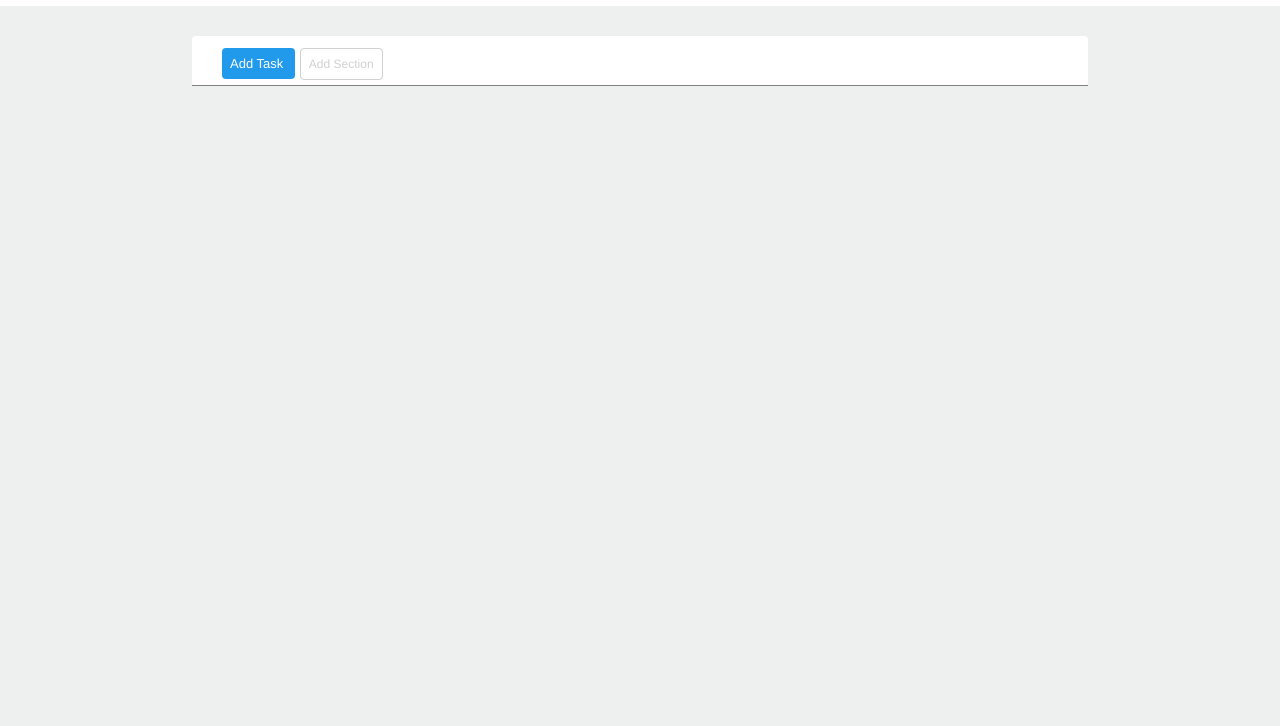
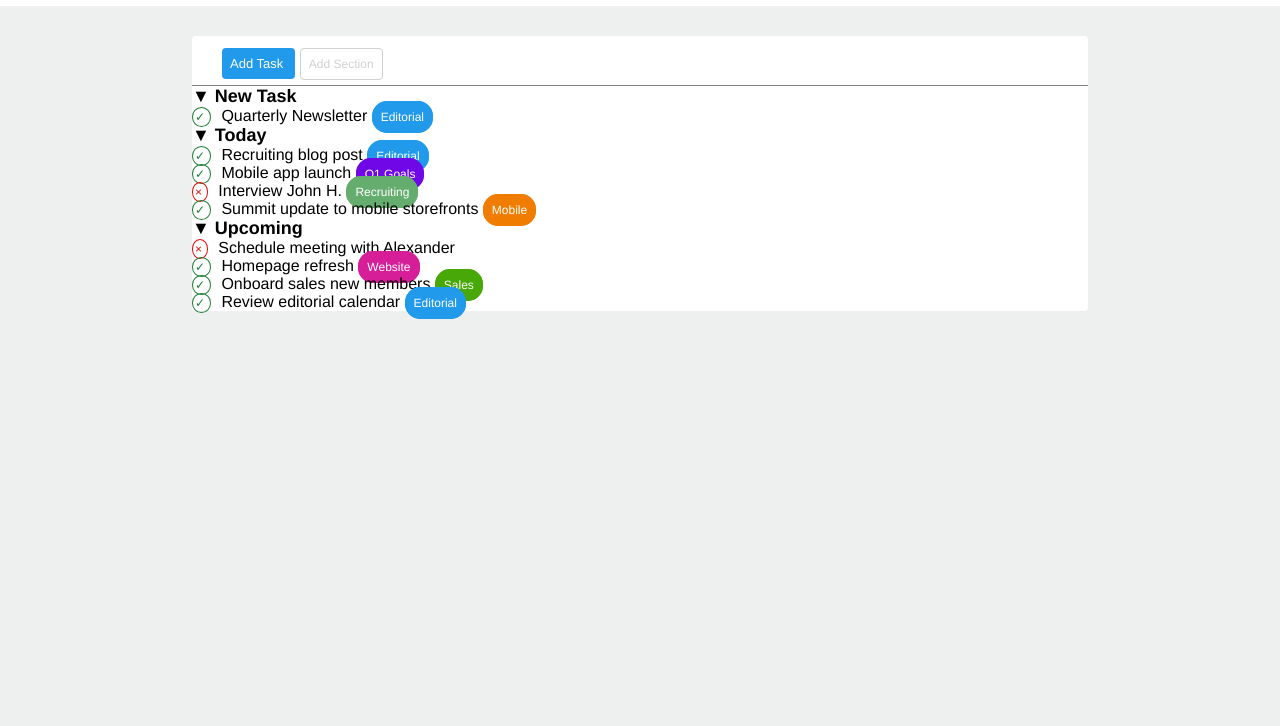
Before and after one commit to lufranski/html-css-toboolist, a plain HTML site: page index.html in a window 1280 px wide. Shown: the part 74-800 px from the top of the page. Drawn offline with Linux system fonts and the light colour scheme.

Commit message:
Created Sections

```diff
--- a/CSS/style.css
+++ b/CSS/style.css
@@ -60,3 +60,61 @@ header {
     padding-top: 20px;
     padding-left: 10px;
 }
+
+/* ToDo List Rules */
+
+.checkmark {
+    color: #1d7d33;
+    border: 1px solid #1d7d33;
+    border-radius: 50%;
+    padding: 2px;
+}
+
+.activity {
+    margin-left: 10px;
+    font-size: 16px;
+}
+
+.topic {
+    background-color: #219aeb;
+    color: white;
+    padding: 8px;
+    border: 1px solid #219aeb;
+    border-radius: 15px;
+}
+
+/* Today Rules */
+
+.xmark {
+    color: #e60707;
+    border: 1px solid #e60707;
+    border-radius: 50%;
+    padding: 2px;
+}
+
+.topic.q1-goals {
+    background-color: #6f07e6;
+    border-color: #6f07e6;
+}
+
+.topic.recruiting {
+    background-color: #65ad6e;
+    border-color: #65ad6e;
+}
+
+.topic.mobile{
+    background-color: #f07d02;
+    border-color: #f07d02;
+}
+
+/* Upcoming Rules */
+
+.topic.website {
+    background-color: #d61e99;
+    border-color: #d61e99;
+}
+
+.topic.sales{
+    background-color: #47a807;
+    border-color: #47a807;
+}
--- a/index.html
+++ b/index.html
@@ -28,6 +28,142 @@
                 </div>
             </section>
             <!-- To Do List section -->
+            <div>
+                <section>
+                    <!-- New Task Section -->
+
+                    <!-- Title -->
+
+                    <h2>&#9660; New Task
+                    </h2>
+                    <div class="checklist">
+                        <span class="checkmark">
+                            &checkmark;
+                        </span>
+                        <span class="activity">
+                            Quarterly Newsletter
+                        </span>
+                        <span class="topic">
+                            Editorial
+                        </span>
+                    </div>
+                </section>
+
+                <section>
+                    <!-- Today Section -->
+
+                    <!-- Title -->
+
+                    <h2>&#9660; Today
+                    </h2>
+                    <div class="checklist">
+                        <span class="checkmark">
+                            &checkmark;
+                        </span>
+                        <span class="activity">
+                            Recruiting blog post
+                        </span>
+                        <span class="topic">
+                            Editorial
+                        </span>
+                    </div>
+
+                    <div class="checklist">
+                        <span class="checkmark">
+                            &checkmark;
+                        </span>
+                        <span class="activity">
+                            Mobile app launch
+                        </span>
+                        <span class="topic q1-goals">
+                            Q1 Goals
+                        </span>
+                    </div>
+
+                    <div class="checklist">
+                        <span class="xmark">
+                            &times;
+                        </span>
+                        <span class="activity">
+                            Interview John H.
+                        </span>
+                        <span class="topic recruiting">
+                            Recruiting
+                        </span>
+                    </div>
+
+                    <div class="checklist">
+                        <span class="checkmark">
+                            &checkmark;
+                        </span>
+                        <span class="activity">
+                            Summit update to mobile storefronts
+                        </span>
+                        <span class="topic mobile">
+                            Mobile
+                        </span>
+                    </div>
+                </section>
+
+
+
+                <section>
+                    <!-- Upcoming Section -->
+
+                    <!-- Title -->
+
+                    <h2>&#9660; Upcoming
+                    </h2>
+                    <div class="checklist">
+                        <span class="xmark">
+                            &times;
+                        </span>
+                        <span class="activity">
+                            Schedule meeting with Alexander
+                        </span>
+
+                    </div>
+
+                    <div class="checklist">
+                        <span class="checkmark">
+                            &checkmark;
+                        </span>
+                        <span class="activity">
+                            Homepage refresh
+                        </span>
+                        <span class="topic website">
+                            Website
+                        </span>
+                    </div>
+
+                    <div class="checklist">
+                        <span class="checkmark">
+                            &checkmark;
+                        </span>
+                        <span class="activity">
+                            Onboard sales new members
+                        </span>
+                        <span class="topic sales">
+                            Sales
+                        </span>
+                    </div>
+
+                    <div class="checklist">
+                        <span class="checkmark">
+                            &checkmark;
+                        </span>
+                        <span class="activity">
+                            Review editorial calendar
+                        </span>
+                        <span class="topic">
+                            Editorial
+                        </span>
+                    </div>
+                </section>
+
+
+            </div>
+
         </div>
     </main>
 </body>
```
Also changed, not shown: img/Logo.png (added), img/logo copia.png (added).
